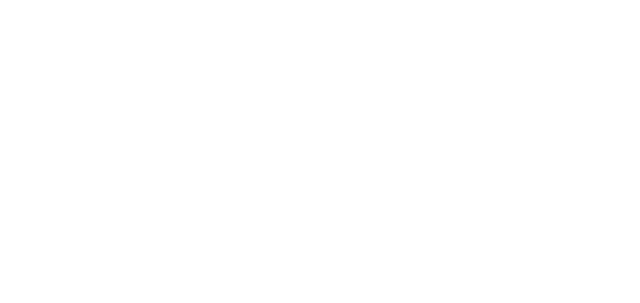
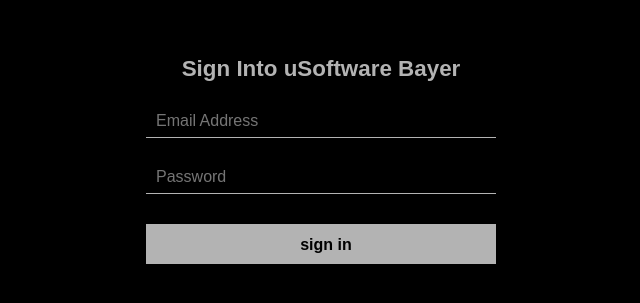
Before and after one commit to AlmeidaIgorCarlos/uSoftware-bayer-front, a Vue app: page /signin in a window 1280 px wide. Shown: the part 197-500 px from the top of the page, without its empty margins (319-959 px from the left). Built offline with nearby package versions, Linux system fonts and the light colour scheme.

Commit message:
developing sign in view and its components

```diff
--- a/package.json
+++ b/package.json
@@ -25,6 +25,8 @@
     "@vue/eslint-config-typescript": "^5.0.2",
     "eslint": "^6.7.2",
     "eslint-plugin-vue": "^6.2.2",
+    "node-sass": "^4.13.1",
+    "sass-loader": "^8.0.2",
     "typescript": "~3.8.3",
     "vue-template-compiler": "^2.6.11"
   }
--- /dev/null
+++ b/src/components/form-item.vue
@@ -0,0 +1,41 @@
+<template>
+  <input :type="type" :value="value" :placeholder="placeholderValue" />
+</template>
+
+<script>
+export default {
+  props: {
+    placeholderValue: String,
+    type: String,
+    value: String
+  }
+};
+</script>
+
+<style lang="scss" scoped>
+input {
+  --form-item-background-color: black;
+  --form-item-fore-color: #b3b3b3;
+
+  border-style: none;
+  outline: none;
+
+  border-bottom: 1px solid var(--form-item-fore-color);
+  background-color: black;
+  color: white;
+
+  width: 97%;
+
+  padding: 0;
+  margin: 0;
+
+  padding-bottom: 7px;
+  padding-left: 10px;
+  text-align: left;
+
+  font-family: arial;
+  font-size: 1em;
+
+  display: block;
+}
+</style>
--- /dev/null
+++ b/src/components/form-title.vue
@@ -0,0 +1,23 @@
+<template>
+  <div>
+    <h1>{{title}}</h1>
+  </div>
+</template>
+
+<script>
+export default {
+  props: {
+    title: String
+  }
+};
+</script>
+
+<style lang="scss" scoped>
+h1 {
+  --form-item-fore-color: #b3b3b3;
+  text-align: center;
+  color: var(--form-item-fore-color);
+  font-family: sans-serif;
+  font-size: 1.4em
+}
+</style>
--- /dev/null
+++ b/src/components/form.vue
@@ -0,0 +1,42 @@
+<template>
+  <form id="form">
+    <slot></slot>
+  </form>
+</template>
+
+<script>
+export default {};
+</script>
+
+<style lang="scss" scoped>
+:root{
+  --form-item-fore-color: #b3b3b3;
+
+}
+
+#form {
+  max-width: 350px;
+  margin: 0 auto;
+
+  margin-top: 20%;
+}
+
+#form > * {
+    margin-top: 30px
+}
+
+#form > *[type="button"] {
+    background-color:var(--form-item-fore-color);
+    color: black;
+    width: 100%;
+    min-height: 40px;
+    text-align: center;
+    padding-top: 10px;
+    font-size: 1em;
+    font-weight: bold;
+}
+
+#form > *[type="button"]:hover {
+    cursor: pointer;
+}
+</style>
--- a/src/router/index.ts
+++ b/src/router/index.ts
@@ -1,11 +1,20 @@
 import Vue from 'vue'
 import VueRouter, { RouteConfig } from 'vue-router'
-import Home from '../views/Home.vue'
+import SignIn from '../views/sign-in.vue'
 
 Vue.use(VueRouter)
 
   const routes: Array<RouteConfig> = [
-
+    {
+      path: '/',
+      name: 'Home',
+      redirect: 'signin'
+    },
+    {
+    path: '/signin',
+    name: 'signin',
+    component: SignIn
+  }
 ]
 
 const router = new VueRouter({
--- /dev/null
+++ b/src/views/sign-in.vue
@@ -0,0 +1,36 @@
+<template>
+  <div id="signin">
+    <Form>
+      <FormTitle title="Sign Into uSoftware Bayer"/>
+      <FormItem type="text" placeholderValue="Email Address" />
+      <FormItem type="password" placeholderValue="Password" />
+      <FormItem type="button" value="sign in" placeholderValue="Password" />
+    </Form>
+  </div>
+</template>
+
+<script>
+import Form from "../components/form";
+import FormItem from "../components/form-item.vue";
+import FormTitle from "../components/form-title";
+export default {
+  components: {
+    FormItem,
+    FormTitle,
+    Form
+  },
+  mounted() {
+    document.body.style = "background-color:black;";
+  }
+};
+</script>
+
+<style lang="scss" scoped>
+#signin {
+    width:100%;
+}
+
+body {
+  background-color: black;
+}
+</style>
```
Also changed, not shown: 1 other file (tests, documents, lock files or other folders).
